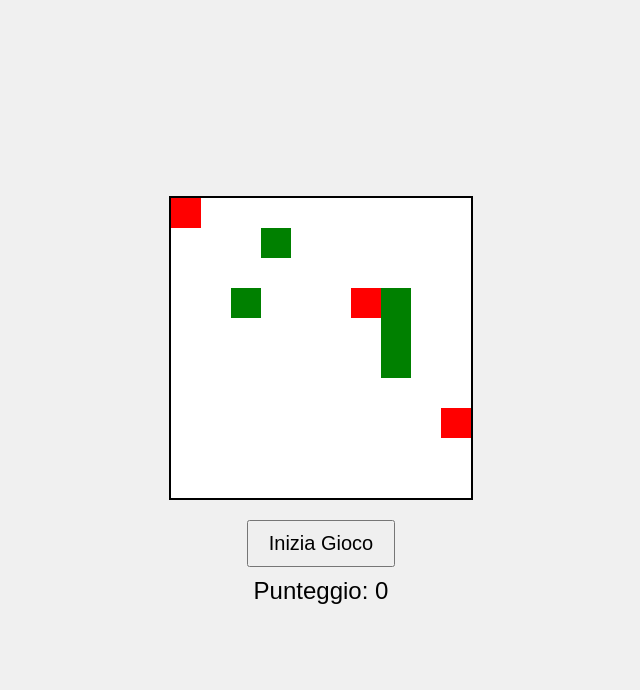
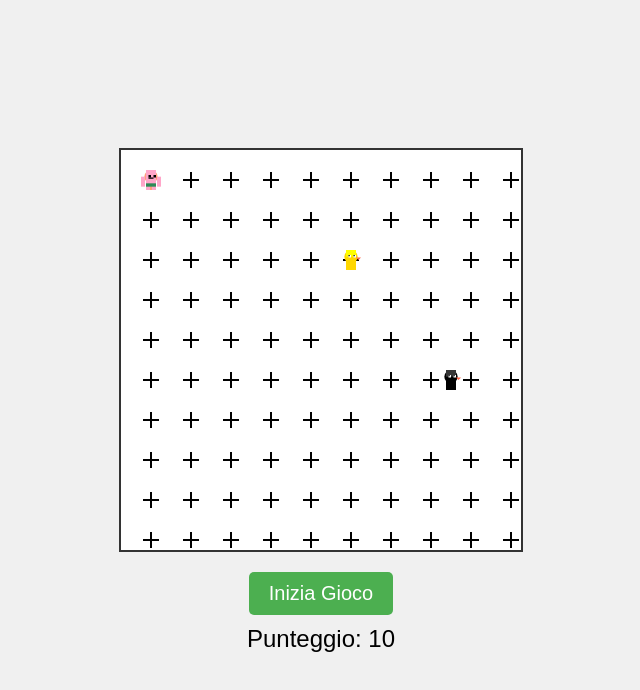
Before and after one commit to xmat88x/Frabio-Game-Touch, a plain HTML site: page index.html in a window 1280 px wide. Both pictures are taken after a click on the button "Inizia Gioco". Shown: the whole page, without its empty margins (319-959 px from the left). Drawn offline with Linux system fonts and the light colour scheme.

Commit message:
Update index.html

```diff
--- a/index.html
+++ b/index.html
@@ -6,24 +6,28 @@
     <title>Frabio in ufficio</title>
     <style>
         body {
-            margin: 0;
-            padding: 0;
             display: flex;
             flex-direction: column;
             align-items: center;
             justify-content: center;
             height: 100vh;
+            margin: 0;
             font-family: Arial, sans-serif;
             background-color: #f0f0f0;
         }
         #gameCanvas {
-            border: 2px solid black;
+            border: 2px solid #333;
             background-color: white;
         }
         #startButton {
             font-size: 20px;
             padding: 10px 20px;
             margin-top: 20px;
+            background-color: #4CAF50;
+            color: white;
+            border: none;
+            border-radius: 5px;
+            cursor: pointer;
         }
         #score {
             font-size: 24px;
@@ -32,7 +36,7 @@
     </style>
 </head>
 <body>
-    <canvas id="gameCanvas" width="300" height="300"></canvas>
+    <canvas id="gameCanvas" width="400" height="400"></canvas>
     <button id="startButton">Inizia Gioco</button>
     <div id="score">Punteggio: 0</div>
 
@@ -42,24 +46,26 @@
         const startButton = document.getElementById('startButton');
         const scoreDisplay = document.getElementById('score');
 
-        const GRID_SIZE = 10;
-        const CELL_SIZE = canvas.width / GRID_SIZE;
+        const CELL_SIZE = 20;
+        const GRID_WIDTH = 20;
+        const GRID_HEIGHT = 20;
 
         let frabio, chickens, crosses, score, gameRunning;
 
         function initGame() {
-            frabio = { x: 0, y: 0 };
+            frabio = { x: 1, y: 1 };
             chickens = [
-                { x: GRID_SIZE - 1, y: 0 },
-                { x: GRID_SIZE - 1, y: GRID_SIZE - 1 },
-                { x: 0, y: GRID_SIZE - 1 }
+                { x: 18, y: 1, color: '#FFD700', hairColor: '#FFFF00' },
+                { x: 18, y: 18, color: '#000000', hairColor: '#363636' },
+                { x: 1, y: 18, color: '#FFA07A', hairColor: '#FF0000' }
             ];
             crosses = [];
-            for (let i = 0; i < 5; i++) {
-                crosses.push({
-                    x: Math.floor(Math.random() * GRID_SIZE),
-                    y: Math.floor(Math.random() * GRID_SIZE)
-                });
+            for (let y = 0; y < GRID_HEIGHT; y++) {
+                for (let x = 0; x < GRID_WIDTH; x++) {
+                    if (x % 2 === 1 && y % 2 === 1) {
+                        crosses.push({ x, y });
+                    }
+                }
             }
             score = 0;
             gameRunning = true;
@@ -67,46 +73,80 @@
             drawGame();
         }
 
+        function drawFrabio(x, y) {
+            ctx.fillStyle = '#FFA6C9';
+            ctx.fillRect(x * CELL_SIZE + CELL_SIZE / 4, y * CELL_SIZE + CELL_SIZE / 4, CELL_SIZE / 2, CELL_SIZE / 2);
+            ctx.fillRect(x * CELL_SIZE + CELL_SIZE / 4, y * CELL_SIZE, CELL_SIZE / 2, CELL_SIZE / 2);
+            ctx.fillRect(x * CELL_SIZE, y * CELL_SIZE + CELL_SIZE / 3, CELL_SIZE / 5, CELL_SIZE / 2);
+            ctx.fillRect(x * CELL_SIZE + CELL_SIZE * 4/5, y * CELL_SIZE + CELL_SIZE / 3, CELL_SIZE / 5, CELL_SIZE / 2);
+            ctx.fillRect(x * CELL_SIZE + CELL_SIZE / 4, y * CELL_SIZE + CELL_SIZE * 3/4, CELL_SIZE / 5, CELL_SIZE / 4);
+            ctx.fillRect(x * CELL_SIZE + CELL_SIZE * 11/20, y * CELL_SIZE + CELL_SIZE * 3/4, CELL_SIZE / 5, CELL_SIZE / 4);
+            ctx.fillStyle = '#2E8B57';
+            ctx.fillRect(x * CELL_SIZE + CELL_SIZE / 4, y * CELL_SIZE + CELL_SIZE * 2/3, CELL_SIZE / 2, CELL_SIZE / 6);
+            ctx.fillStyle = '#000';
+            ctx.fillRect(x * CELL_SIZE + CELL_SIZE * 3/8, y * CELL_SIZE + CELL_SIZE / 4, CELL_SIZE / 8, CELL_SIZE / 8);
+            ctx.fillRect(x * CELL_SIZE + CELL_SIZE * 5/8, y * CELL_SIZE + CELL_SIZE / 4, CELL_SIZE / 8, CELL_SIZE / 8);
+            ctx.fillRect(x * CELL_SIZE + CELL_SIZE * 3/8, y * CELL_SIZE + CELL_SIZE * 3/8, CELL_SIZE / 4, CELL_SIZE / 16);
+        }
+
+        function drawChicken(x, y, color, hairColor) {
+            ctx.fillStyle = color;
+            ctx.fillRect(x * CELL_SIZE + CELL_SIZE / 4, y * CELL_SIZE + CELL_SIZE / 2, CELL_SIZE / 2, CELL_SIZE / 2);
+            ctx.beginPath();
+            ctx.arc(x * CELL_SIZE + CELL_SIZE / 2, y * CELL_SIZE + CELL_SIZE / 3, CELL_SIZE / 3, 0, 2 * Math.PI);
+            ctx.fill();
+            ctx.fillStyle = hairColor;
+            ctx.fillRect(x * CELL_SIZE + CELL_SIZE / 4, y * CELL_SIZE, CELL_SIZE / 2, CELL_SIZE / 3);
+            ctx.fillStyle = '#FFF';
+            ctx.fillRect(x * CELL_SIZE + CELL_SIZE * 3/8, y * CELL_SIZE + CELL_SIZE / 4, CELL_SIZE / 8, CELL_SIZE / 8);
+            ctx.fillRect(x * CELL_SIZE + CELL_SIZE * 5/8, y * CELL_SIZE + CELL_SIZE / 4, CELL_SIZE / 8, CELL_SIZE / 8);
+            ctx.fillStyle = '#000';
+            ctx.fillRect(x * CELL_SIZE + CELL_SIZE * 3/8, y * CELL_SIZE + CELL_SIZE / 4, CELL_SIZE / 16, CELL_SIZE / 16);
+            ctx.fillRect(x * CELL_SIZE + CELL_SIZE * 5/8, y * CELL_SIZE + CELL_SIZE / 4, CELL_SIZE / 16, CELL_SIZE / 16);
+            ctx.fillStyle = '#FF6347';
+            ctx.beginPath();
+            ctx.moveTo(x * CELL_SIZE + CELL_SIZE * 3/4, y * CELL_SIZE + CELL_SIZE * 3/8);
+            ctx.lineTo(x * CELL_SIZE + CELL_SIZE, y * CELL_SIZE + CELL_SIZE * 3/8);
+            ctx.lineTo(x * CELL_SIZE + CELL_SIZE * 7/8, y * CELL_SIZE + CELL_SIZE / 2);
+            ctx.fill();
+        }
+
+        function drawCross(x, y) {
+            ctx.strokeStyle = '#000';
+            ctx.lineWidth = 2;
+            ctx.beginPath();
+            ctx.moveTo(x * CELL_SIZE + CELL_SIZE / 2, y * CELL_SIZE + 2);
+            ctx.lineTo(x * CELL_SIZE + CELL_SIZE / 2, y * CELL_SIZE + CELL_SIZE - 2);
+            ctx.moveTo(x * CELL_SIZE + 2, y * CELL_SIZE + CELL_SIZE / 2);
+            ctx.lineTo(x * CELL_SIZE + CELL_SIZE - 2, y * CELL_SIZE + CELL_SIZE / 2);
+            ctx.stroke();
+        }
+
         function drawGame() {
-            ctx.clearRect(0, 0, canvas.width, canvas.height);
-
-            // Disegna Frabio
-            ctx.fillStyle = 'blue';
-            ctx.fillRect(frabio.x * CELL_SIZE, frabio.y * CELL_SIZE, CELL_SIZE, CELL_SIZE);
-
-            // Disegna le galline
-            ctx.fillStyle = 'red';
-            chickens.forEach(chicken => {
-                ctx.fillRect(chicken.x * CELL_SIZE, chicken.y * CELL_SIZE, CELL_SIZE, CELL_SIZE);
-            });
-
-            // Disegna le croci
-            ctx.fillStyle = 'green';
-            crosses.forEach(cross => {
-                ctx.fillRect(cross.x * CELL_SIZE, cross.y * CELL_SIZE, CELL_SIZE, CELL_SIZE);
-            });
+            ctx.fillStyle = '#FFF';
+            ctx.fillRect(0, 0, canvas.width, canvas.height);
+            crosses.forEach(cross => drawCross(cross.x, cross.y));
+            chickens.forEach(chicken => drawChicken(chicken.x, chicken.y, chicken.color, chicken.hairColor));
+            drawFrabio(frabio.x, frabio.y);
         }
 
         function moveChickens() {
             chickens.forEach(chicken => {
                 const dx = Math.floor(Math.random() * 3) - 1;
                 const dy = Math.floor(Math.random() * 3) - 1;
-                chicken.x = Math.max(0, Math.min(GRID_SIZE - 1, chicken.x + dx));
-                chicken.y = Math.max(0, Math.min(GRID_SIZE - 1, chicken.y + dy));
+                chicken.x = Math.max(0, Math.min(GRID_WIDTH - 1, chicken.x + dx));
+                chicken.y = Math.max(0, Math.min(GRID_HEIGHT - 1, chicken.y + dy));
             });
         }
 
         function checkCollisions() {
-            // Collisione con le galline
-            for (let chicken of chickens) {
+            chickens.forEach(chicken => {
                 if (chicken.x === frabio.x && chicken.y === frabio.y) {
                     alert("Bravo! Hai vinto un bel bestemmione");
                     gameRunning = false;
-                    return;
                 }
-            }
+            });
 
-            // Raccolta delle croci
             crosses = crosses.filter(cross => {
                 if (cross.x === frabio.x && cross.y === frabio.y) {
                     score += 10;
@@ -116,7 +156,6 @@
                 return true;
             });
 
-            // Vittoria
             if (crosses.length === 0) {
                 alert("Hai vinto! Hai raccolto tutte le croci!");
                 gameRunning = false;
@@ -141,7 +180,6 @@
         });
 
         canvas.addEventListener('touchstart', handleTouch);
-        canvas.addEventListener('touchmove', handleTouch);
 
         function handleTouch(e) {
             e.preventDefault();
```
